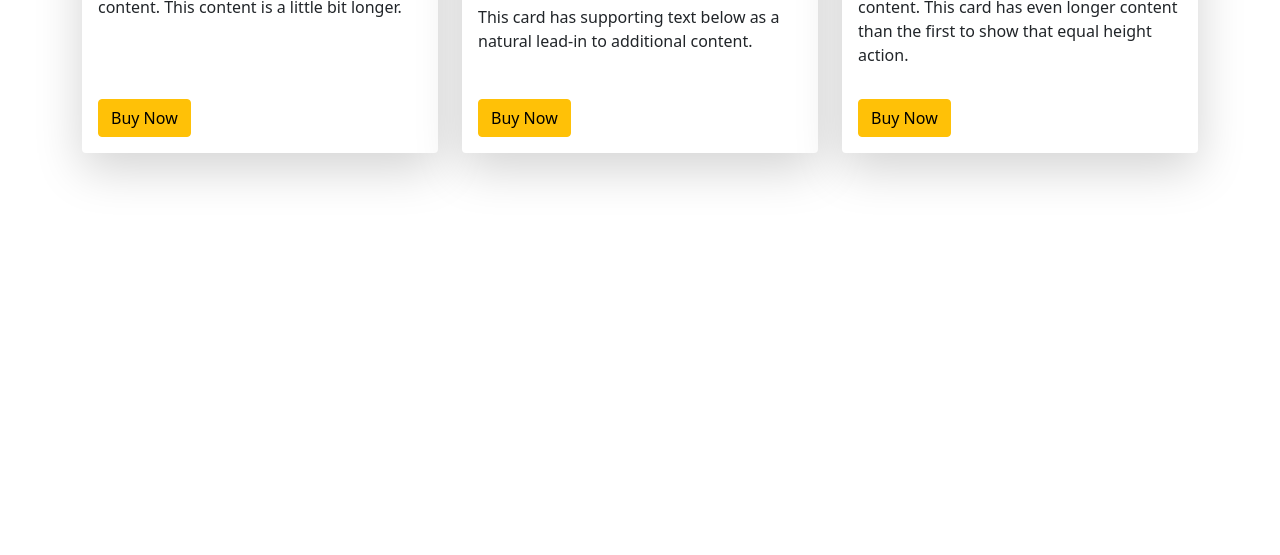
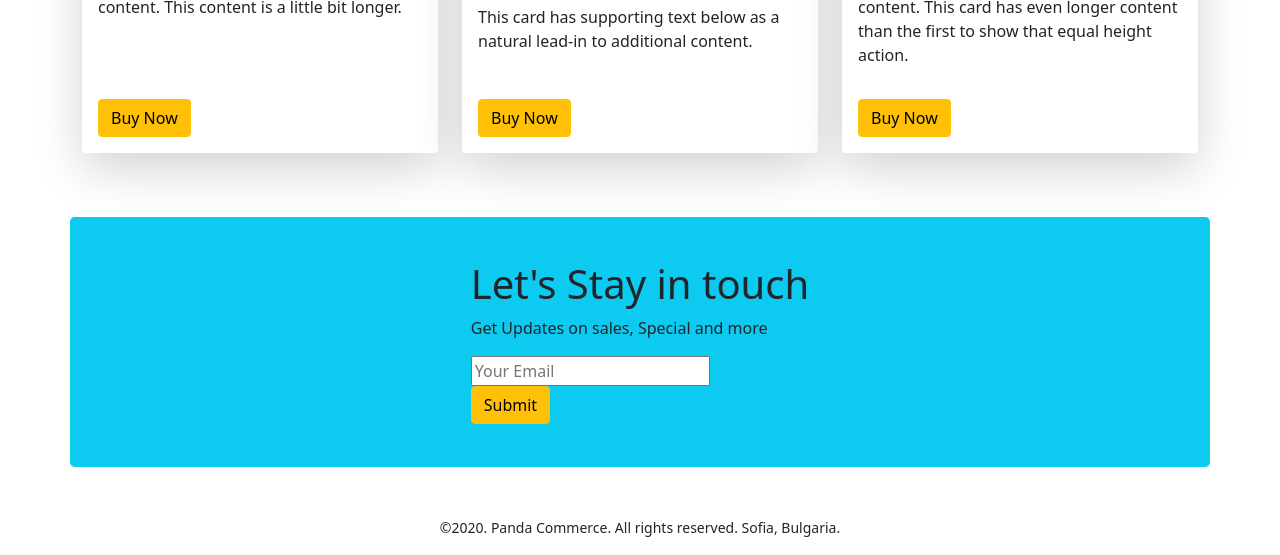
Before and after one commit to Thowhid31/panda-the-commerce, a plain HTML site: page index.html in a window 1280 px wide. Shown: the part 1922-2477 px from the top of the page. Before the commit the page ends 2139 px from the top, so only its background shows below. Drawn offline with Linux system fonts and the light colour scheme.

Commit message:
codded the footer

```diff
--- a/index.html
+++ b/index.html
@@ -207,9 +207,20 @@
                 </div>
               </div>
         </section>
+
+        <!-- Subscribe -->
+        <section style="height: 250px;" class="container bg-info d-flex justify-content-center align-items-center rounded-3">
+            <div>
+                <h1>Let's Stay in touch</h1>
+                <p>Get Updates on sales, Special and more</p>
+                <input type="text" placeholder="Your Email">
+                <br>
+                <button class="btn btn-warning">Submit</button>
+            </div>
+        </section>
     </main>
-    <footer>
-
+    <footer class="mt-5 text-center">
+        <p><small> ©2020. Panda Commerce. All rights reserved. Sofia, Bulgaria.</small></p>
     </footer>
 
 
```
